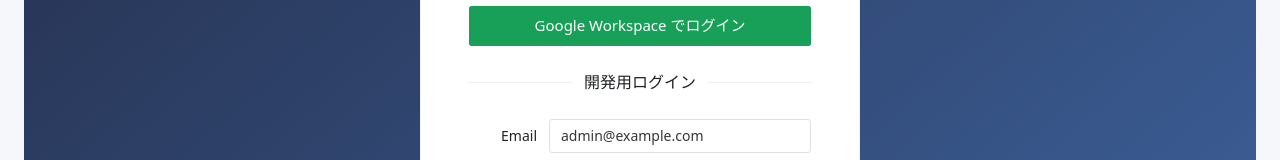
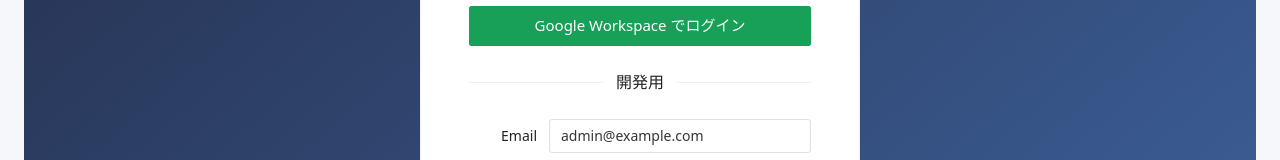
Before and after one commit to meihao550/AI-Shifts-Management, a Vue app in the folder frontend/: page /login in a window 1280 px wide. Shown: the part 237-397 px from the top of the page. Built offline with nearby package versions, Linux system fonts and the light colour scheme; no server answers.

Commit message:
style(frontend):見た目の変更

```diff
--- a/frontend/src/views/LoginView.vue
+++ b/frontend/src/views/LoginView.vue
@@ -57,7 +57,7 @@
         Google Workspace でログイン
       </NButton>
 
-      <NDivider>開発用ログイン</NDivider>
+      <NDivider>開発用</NDivider>
 
       <NForm label-placement="left" label-width="80px">
         <NFormItem label="Email">
```
Also changed, not shown: 2 other files (tests, documents, lock files or other folders).
